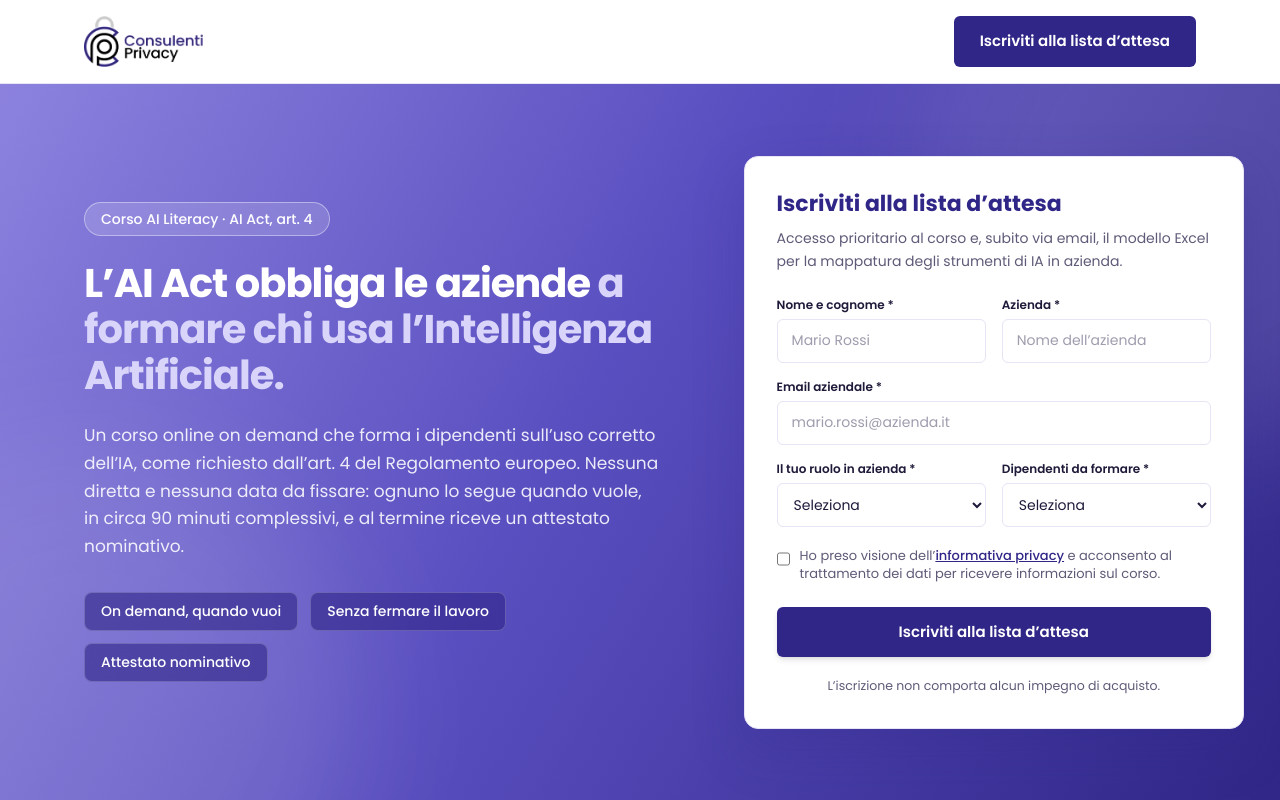
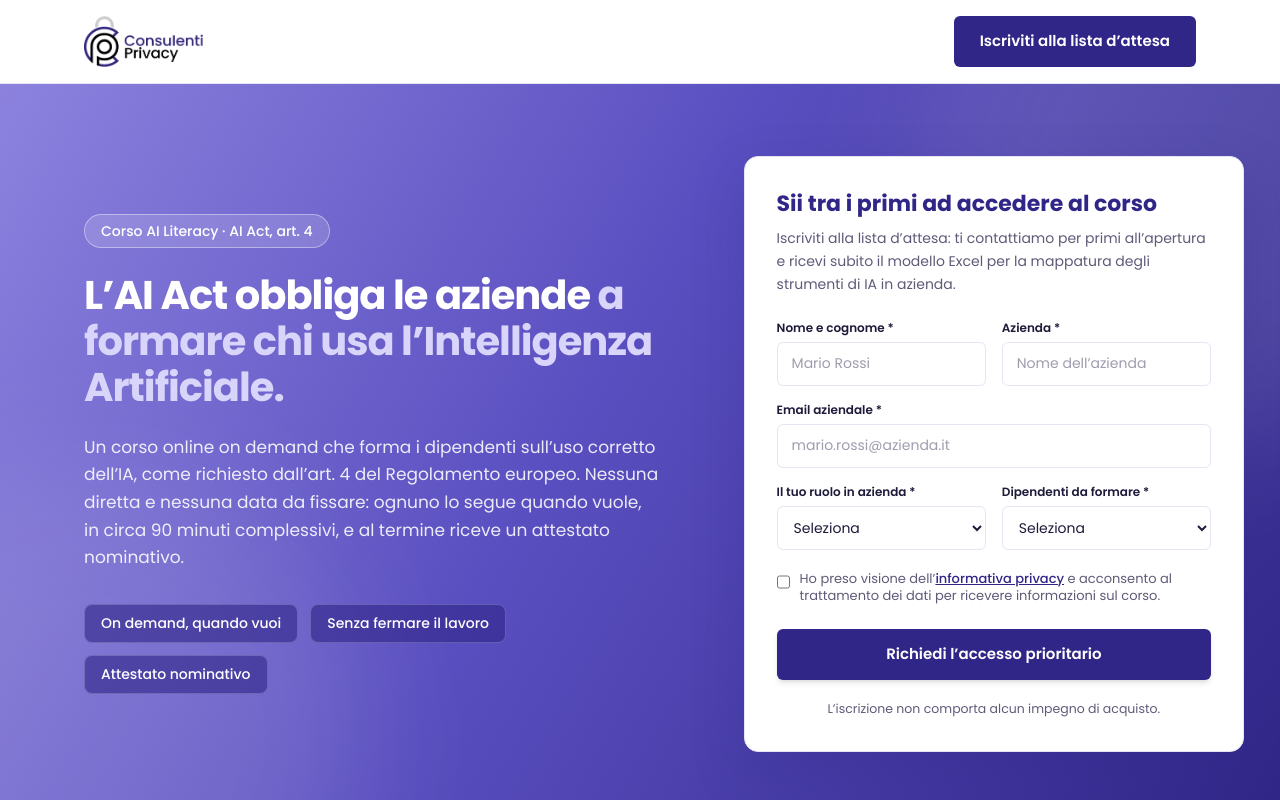
Before and after one commit to maicolcianii/Consulenti-Privacy---Corso-AI-ACT, a React (Vite) app: page / in a window 1280 px wide. Shown: the top 800 px of the page. Built offline with nearby package versions, Linux system fonts and the light colour scheme.

Commit message:
refactor: update signup call-to-action and link

```diff
--- a/src/App.tsx
+++ b/src/App.tsx
@@ -173,10 +173,10 @@ export default function App() {
               {!isSubmitted ? (
                 <div>
                   <h2 className="text-[22px] font-bold text-[#302687] leading-snug">
-                    Iscriviti alla lista d’attesa
+                    Sii tra i primi ad accedere al corso
                   </h2>
                   <p className="mt-2 text-[14px] text-[#5E5B78] leading-relaxed">
-                    Accesso prioritario al corso e, subito via email, il modello Excel per la mappatura degli strumenti di IA in azienda.
+                    Iscriviti alla lista d’attesa: ti contattiamo per primi all’apertura e ricevi subito il modello Excel per la mappatura degli strumenti di IA in azienda.
                   </p>
 
                   <form onSubmit={handleSubmit} className="mt-6 space-y-4">
@@ -321,13 +321,14 @@ export default function App() {
                         />
                         <span className="text-[13px] text-[#5E5B78] leading-snug">
                           Ho preso visione dell’
-                          <button
-                            type="button"
-                            onClick={() => setIsPrivacyModalOpen(true)}
+                          <a
+                            href="https://www.iconsulentiprivacy.it/privacy-cookie-policy/"
+                            target="_blank"
+                            rel="noopener noreferrer"
                             className="text-[#302687] underline hover:text-[#5A4FC0] font-medium"
                           >
                             informativa privacy
-                          </button>{' '}
+                          </a>{' '}
                           e acconsento al trattamento dei dati per ricevere informazioni sul corso.
                         </span>
                       </label>
@@ -338,7 +339,7 @@ export default function App() {
                       type="submit"
                       className="w-full btn-primary text-center mt-2 shadow-md"
                     >
-                      Iscriviti alla lista d’attesa
+                      Richiedi l’accesso prioritario
                     </button>
 
                     <p className="text-center text-[12.5px] text-[#5E5B78] pt-1">
@@ -1129,22 +1130,15 @@ export default function App() {
             <p className="text-center sm:text-left">
               Consulenti Privacy S.r.l., Via Valentini 11, 47923 Rimini (RN) · P.IVA 04391970409
             </p>
-            <div className="flex items-center gap-2">
-              <button
-                type="button"
-                onClick={() => setIsPrivacyModalOpen(true)}
+            <div>
+              <a
+                href="https://www.iconsulentiprivacy.it/privacy-cookie-policy/"
+                target="_blank"
+                rel="noopener noreferrer"
                 className="hover:text-white transition-colors cursor-pointer"
               >
-                Privacy policy
-              </button>
-              <span>·</span>
-              <button
-                type="button"
-                onClick={() => setIsPrivacyModalOpen(true)}
-                className="hover:text-white transition-colors cursor-pointer"
-              >
-                Cookie policy
-              </button>
+                Informativa privacy
+              </a>
             </div>
           </div>
         </div>
```
Also changed, not shown: public/screenshot-mobile.jpg, 1 other file (tests, documents, lock files or other folders).
